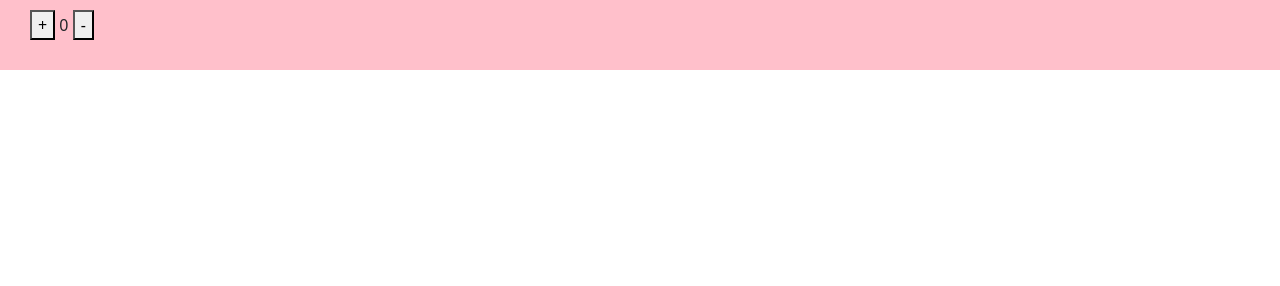
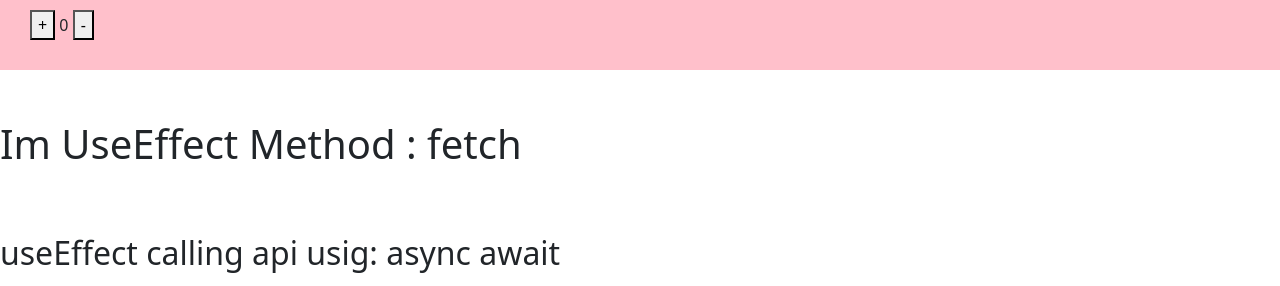
Before and after one commit to RazelRaz/Meet-with-react-hooks, a React (Vite) app: page / in a window 1280 px wide. Shown: the part 940-1226 px from the top of the page. Before the commit the page ends 1010 px from the top, so only its background shows below. Built offline with nearby package versions, Linux system fonts and the light colour scheme; no server answers.

Commit message:
useEffect calling api usig async await

```diff
--- a/src/App.jsx
+++ b/src/App.jsx
@@ -5,10 +5,12 @@
 // import UserefAttributeValue from "./components/UserefAttributeValue"
 // import UserefInnerText from "./components/UserefInnerText"
 // import UseRefWorkingWithCSS from "./components/UseRefWorkingWithCSS"
+import ArgumentsAndUses from "./components/ArgumentsAndUses"
 import Form from "./components/Form"
 import IncrementDecrement from "./components/IncrementDecrement"
 import UseStateImmutableArray from "./components/UseStateImmutableArray"
 import UseStateUnderstadingInside from "./components/UseStateUnderstadingInside"
+import UsigAsyncAwait from "./components/UsigAsyncAwait"
 import UseStateImmutableObject from "./components/useStateImmutableObject"
 
 
@@ -28,6 +30,8 @@ function App() {
       <UseStateImmutableArray></UseStateImmutableArray>
       <Form></Form>
       <IncrementDecrement></IncrementDecrement>
+      <ArgumentsAndUses></ArgumentsAndUses>
+      <UsigAsyncAwait></UsigAsyncAwait>
     </>
   )
 }
--- /dev/null
+++ b/src/components/ArgumentsAndUses.jsx
@@ -0,0 +1,22 @@
+import { useEffect, useState } from "react";
+
+
+const ArgumentsAndUses = () => {
+
+    const [data, setData] = useState()
+
+    useEffect(() => {
+        fetch('https://dummyjson.com/products/2')
+            .then(res => res.json())
+            .then(json => setData(json))
+    }, [])
+
+    return (
+        <div style={{paddingTop:'50px'}}>
+            <h1>Im UseEffect Method : fetch</h1>
+            <p>{JSON.stringify(data)}</p>
+        </div>
+    );
+};
+
+export default ArgumentsAndUses;
--- /dev/null
+++ b/src/components/UsigAsyncAwait.jsx
@@ -0,0 +1,25 @@
+import { useEffect, useState } from "react";
+
+
+const UsigAsyncAwait = () => {
+
+    let [data,setData] = useState()
+
+    useEffect(() => {
+        (async() => {
+           let res = await fetch('https://dummyjson.com/products/2')
+           let json = await res.json()
+           setData(json);
+        })()
+    },[])
+
+    return (
+        <div style={{paddingTop:'50px'}}>
+            <h2>useEffect calling api usig: async await</h2>
+            <p>{JSON.stringify(data)}</p>
+
+        </div>
+    );
+};
+
+export default UsigAsyncAwait;
```
